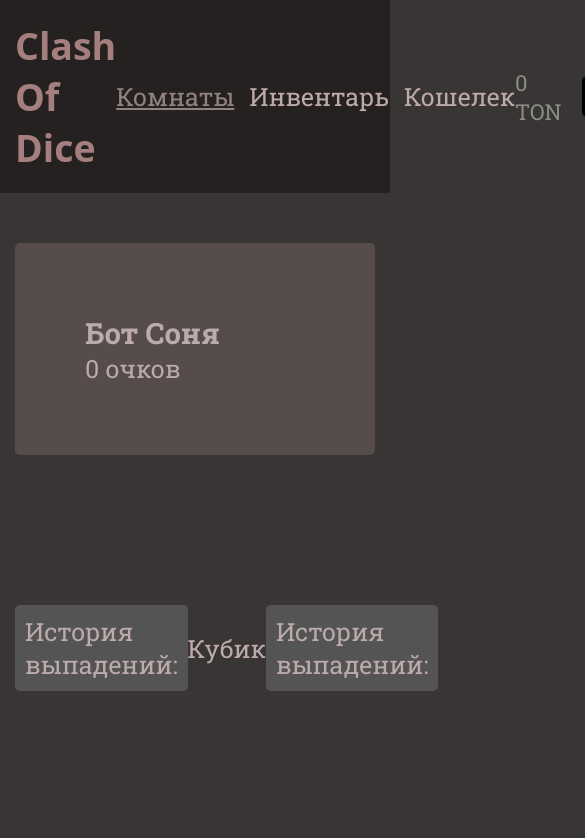
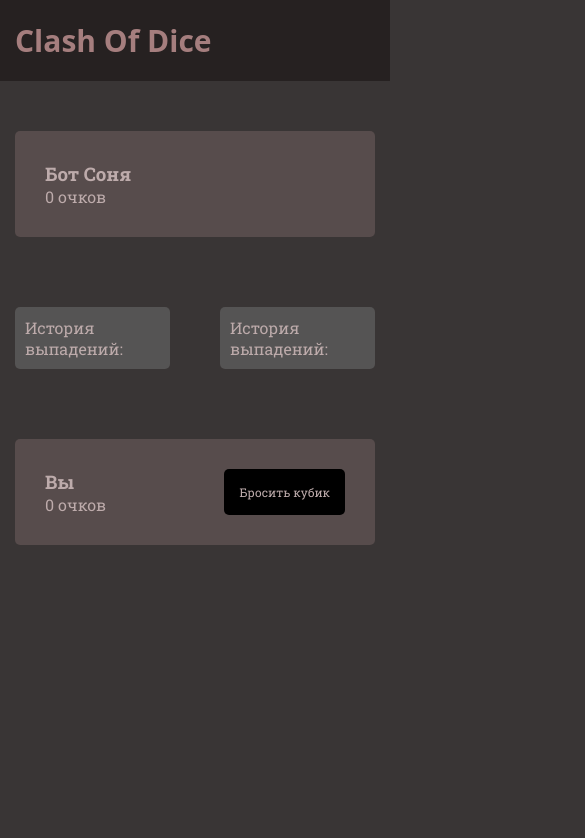
Before and after one commit to alexandrvnm/clashofdice, a plain HTML site: page index.html in a window 390 px wide. Shown: the top 838 px of the page, 585 px wide, since content can reach past the window. Drawn offline with Linux system fonts and the light colour scheme; a web font is replaced by a local one.

Commit message:
created adaptation for mobilephone

```diff
--- a/index.html
+++ b/index.html
@@ -58,7 +58,7 @@
                 <p>История выпадений:</p>
                 <ul class="game__history-list-enemy"></ul>
               </div>
-              <p>Кубик</p>
+              <p class="game__field-cube">Кубик</p>
               <div class="game__history-user">
                 <p>История выпадений:</p>
                 <ul class="game__history-list"></ul>
--- a/styles.css
+++ b/styles.css
@@ -174,3 +174,35 @@ a {
   border-radius: 5px;
   padding: 10px;
 }
+
+@media (max-width: 390px) {
+  .navigation__title {
+    font-size: 30px;
+    text-align: center;
+  }
+  .navigation__list {
+    display: none;
+  }
+  .user {
+    display: none;
+  }
+  body {
+    font-size: 16px;
+  }
+  .game__field {
+    margin: 70px 0;
+  }
+  .game__field-cube {
+    color: transparent;
+  }
+  .user__button {
+    font-size: 12px;
+    padding: 1px 15px;
+  }
+  .enemy {
+    padding: 30px;
+  }
+  .user-field {
+    padding: 30px;
+  }
+}
```
